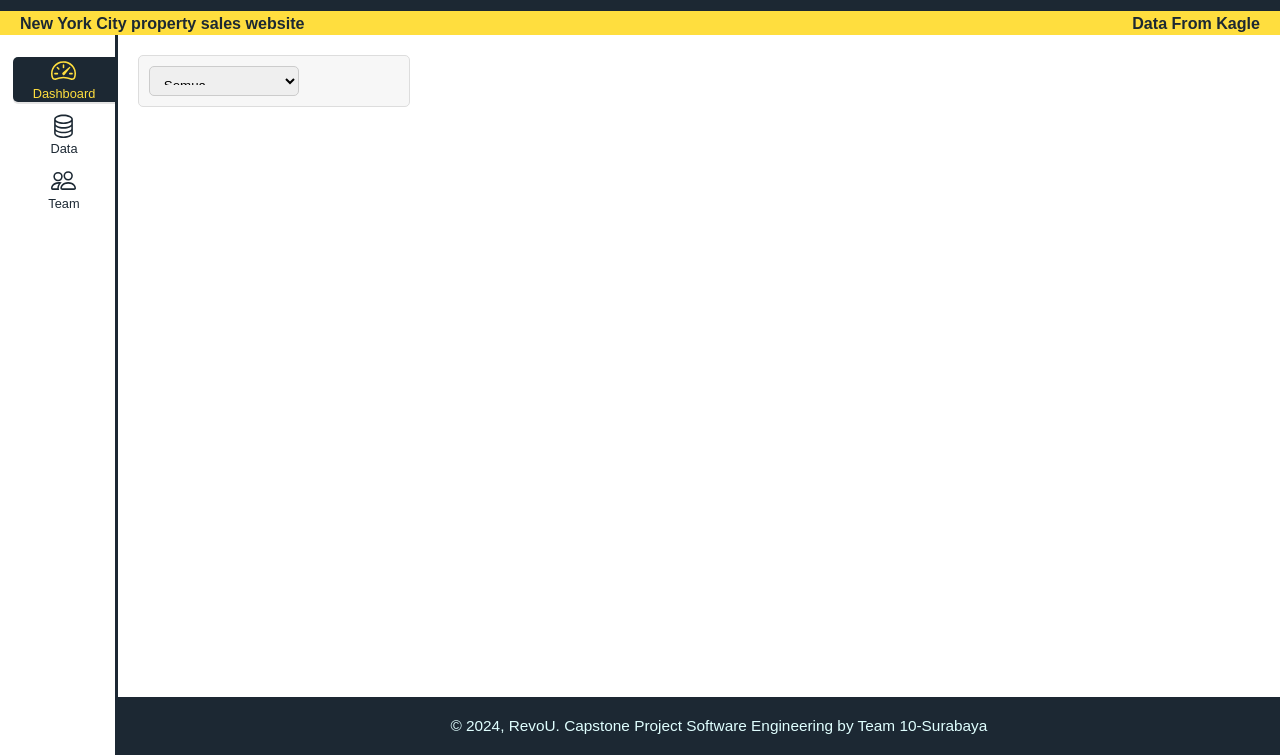
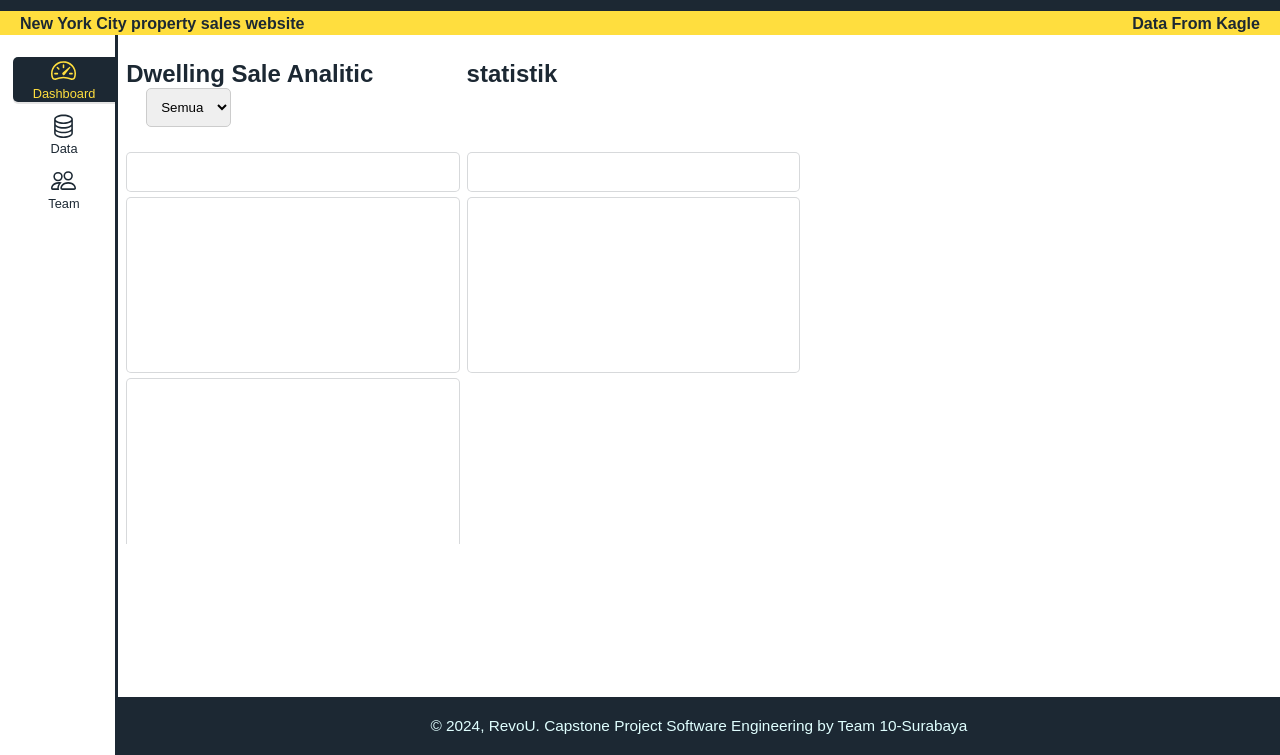
Before and after one commit to Kampus-Merdeka-Software-Engineering/km-feb24-surabaya-10, a website: page index.html in a window 1280 px wide. Shown: the part 45-800 px from the top of the page. Drawn offline with nearby package versions, Linux system fonts and the light colour scheme; no server answers.

Commit message:
style chart

```diff
--- a/css/dashboard.css
+++ b/css/dashboard.css
@@ -1,44 +1,44 @@
+#grid-container {
+    display: grid;
+    grid-template-columns: 49% 49%;
+    grid-gap: 1%;
+    overflow: hidden;
+    padding: 5px;
+    justify-content: center;
+
+}
+
 #contents {
-    display: grid;
-    grid-template-columns: 1fr;
-    gap: 20px;
     overflow-x: hidden;
 }
 
-#content {
-    display: grid;
-    grid-template-columns: repeat(auto-fill, minmax(30px, 1fr));
-    grid-gap: 10px;
+.card {
+    background-color: white;
+    border: 1px solid #1c28332d;
+    border-radius: 5px;
+    padding: 10px;
+    max-height: 25vh;
 }
 
-.card {
-    display: grid;
-    grid-template-columns: 1fr;
-    grid-gap: 10px;
+.c-1 {
+    grid-row: 2 / 3;
+    grid-column: 1 / 2;
 }
 
-.card canvas {
-    width: 50%;
-    height: 30px;
+.c-2 {
+    grid-row: 2 / 3;
+    grid-column: 2/2;
 }
 
-.filter {
-    background-color: #f7f7f7;
-    padding: 10px;
-    border: 1px solid #ddd;
-    border-radius: 5px;
-    width: 250px;
-    margin: 10px;
-}
-
-.filter label {
-    font-weight: bold;
-    margin-right: 10px;
+#content h1 {
+    grid-column: 1/2;
+    grid-row: 1/2;
 }
 
 .filter select {
-    width: 150px;
-    height: 30px;
+    width: auto;
+    /* Ubah lebar select */
+    margin-left: 20px;
     padding: 10px;
     border: 1px solid #ccc;
     border-radius: 5px;
--- a/index.html
+++ b/index.html
@@ -73,18 +73,34 @@
         </section>
 
         <section id="contents">
-            <div id="content">
-                <div class="card c-4">
-                    <div class="filter">
+            <div id="grid-container">
+                <h2>Dwelling Sale Analitic
+                    <span class="filter">
                         <!-- filter dwellings -->
                         <select id="filter">
                             <option value="">Semua</option>
                             <option value="2016">2016</option>
                             <option value="2017">2017</option>
                         </select>
-                    </div>
-                    <canvas id="sale"></canvas>
+                    </span>
+                </h2>
+                <h2>statistik</h2>
+                <div class="card c-1">
+                    <canvas id="sale" width="44.5vw" height="12vh"></canvas>
                 </div>
+                <div class="card c-2">
+                    <canvas id="dwellingsSale" width="44.5vw" height="12vh"></canvas>
+                </div>
+                <div class="card">
+                    <canvas></canvas>
+                </div>
+                <div class="card">
+                    <canvas></canvas>
+                </div>
+                <div class="card">
+                    <canvas></canvas>
+                </div>
+
             </div>
             <footer>
                 &copy; 2024, RevoU. Capstone Project Software Engineering by Team 10-Surabaya
--- a/js/chart.js
+++ b/js/chart.js
@@ -1,8 +1,8 @@
-
 document.addEventListener('DOMContentLoaded', () => {
     const SaleChart = document.getElementById("sale").getContext("2d");
+    const dwellingsChart = document.getElementById("dwellingsSale").getContext("2d");
     const loadingOverlay = document.getElementById('loadingOverlay');
-    const content = document.getElementById('content');
+    const content = document.getElementById('contents');
     const filter = document.getElementById('filter');
     // Tampilkan animasi loading saat halaman dimuat
     loadingOverlay.style.display = 'flex'; // Tampilkan overlay
@@ -15,18 +15,22 @@ document.addEventListener('DOMContentLoaded', () => {
             loadingOverlay.style.display = 'none'; // Sembunyikan overlay
             content.style.display = 'block'; // Tampilkan konten utama
             data = fetchedData; // Simpan data yang diambil dari server
-            dwellings = DweliingsData(data);
-            let chart = LineChart(SaleChart, countDataByMonthAndYear(data), countDataByMonthAndYear(dwellings));
+            dwellings = DwellingsData(data);
+
+            let chartSaleAll = LineChart('All NYC data property sale', SaleChart, countDataByMonthAndYear(data));
+            let chartSaleDwellings = LineChart('Dwellings Sales', dwellingsChart, countDataByMonthAndYear(dwellings));
             filter.addEventListener('change', () => {
                 let value = filter.value;
                 const filteredData = countDataByMonthAndYear(FilterData(data, value));
                 const filteredDwellingsData = countDataByMonthAndYear(FilterData(dwellings, value));
-                console.log(filteredData);
-                chart.data.labels = Object.keys(filteredData); // Perbarui labels
-                chart.data.datasets[0].data = Object.values(filteredData); // Perbarui data
-                chart.data.datasets[1].data = Object.values(filteredDwellingsData); // Perbarui data
-                chart.update(); // Perbarui chart
 
+                chartSaleAll.data.labels = Object.keys(filteredData); // Perbarui labels
+                chartSaleAll.data.datasets[0].data = Object.values(filteredData); // Perbarui data
+                chartSaleAll.update(); // Perbarui chart
+
+                chartSaleDwellings.data.labels = Object.keys(filteredDwellingsData); // Perbarui labels
+                chartSaleDwellings.data.datasets[0].data = Object.values(filteredDwellingsData); // Perbarui data
+                chartSaleDwellings.update(); // Perbarui chart
             });
             // Panggil fungsi untuk membuat chart setelah data diterima
         })
@@ -36,26 +40,18 @@ document.addEventListener('DOMContentLoaded', () => {
         });
 });
 // Fungsi untuk membuat line chart
-function LineChart(ChartID, AllData, DweliingsData) {
+function LineChart(ChartName, ChartID, AllData) {
 
     const labels = Object.keys(AllData); // Ambil kunci dari objek AllData sebagai label
     const dataValues = Object.values(AllData); // Ambil nilai dari objek AllData sebagai data
-    const dataDwellings = Object.values(DweliingsData); // Ambil nilai dari objek AllData sebagai data
-
     let ChartLine = new Chart(ChartID, {
         type: 'line',
         data: {
             labels: labels,
             datasets: [
                 {
-                    label: 'All sale',
+                    label: ChartName,
                     data: dataValues,
-                    fill: false,
-                    borderColor: '#1c283337',
-                },
-                {
-                    label: 'Dwellings sale',
-                    data: dataDwellings,
                     fill: false,
                     borderColor: '#FFDE3E',
                 }
@@ -106,7 +102,7 @@ function countDataByMonthAndYear(data) {
 }
 
 
-function DweliingsData(data) {
+function DwellingsData(data) {
     const result = data.filter(dataset => dataset.BUILDINGCLASSCATEGORY.includes("DWELLINGS"));
     return result;
 }
```
